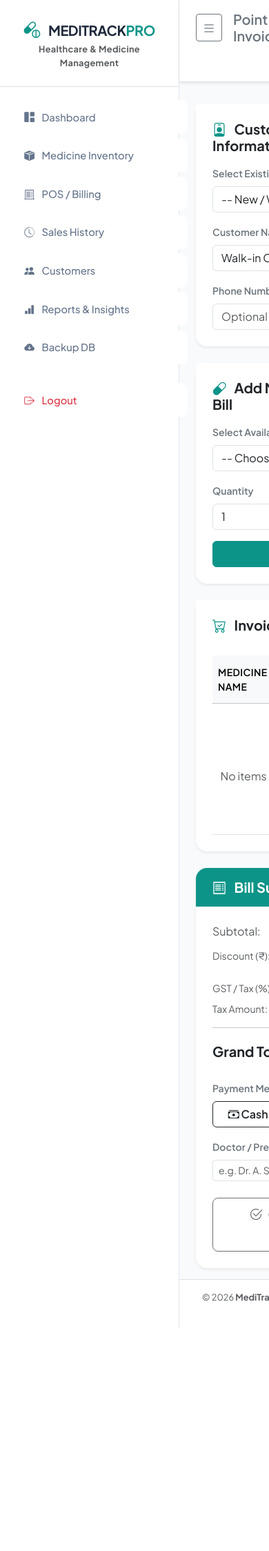
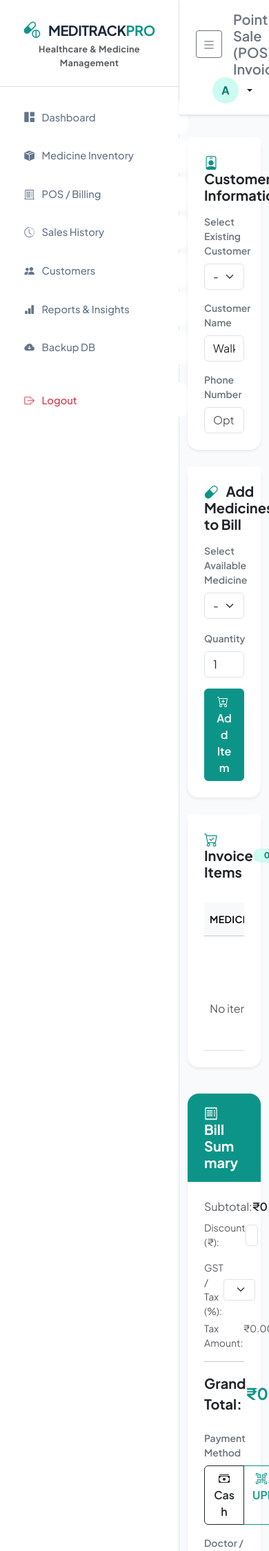
Before and after one commit to mahesh99kumar/MediTrack-Pro, a Flask app: template templates/billing.html in a window 390 px wide. Shown: the top 2248 px of the page at 69% size. Before the commit the page ends 1925 px from the top, so only its background shows below. Run offline with Flask 2, Linux system fonts and the light colour scheme; the template is opened without the code that fills it, so the values that code supplies are empty.

Commit message:
Fix mobile responsive layout

```diff
--- a/static/css/style.css
+++ b/static/css/style.css
@@ -180,3 +180,105 @@ body {
         width: 100% !important;
     }
 }
+
+
+/* ===== MediTrack Pro Mobile Responsive Fix ===== */
+
+html {
+    width: 100%;
+    max-width: 100%;
+    overflow-x: clip;
+}
+
+*,
+*::before,
+*::after {
+    box-sizing: border-box;
+}
+
+body {
+    width: 100%;
+    max-width: 100%;
+    margin: 0;
+    overflow-x: clip;
+}
+
+img,
+video,
+canvas,
+svg {
+    max-width: 100%;
+    height: auto;
+}
+
+input,
+select,
+textarea {
+    max-width: 100%;
+}
+
+#page-content-wrapper,
+main,
+.container,
+.container-fluid {
+    min-width: 0;
+    max-width: 100%;
+}
+
+.row > *,
+.card,
+.card-body {
+    min-width: 0;
+}
+
+.table-responsive {
+    width: 100%;
+    max-width: 100%;
+    overflow-x: auto;
+    -webkit-overflow-scrolling: touch;
+}
+
+@media (max-width: 767.98px) {
+    .container-fluid {
+        padding-left: 12px !important;
+        padding-right: 12px !important;
+    }
+
+    .row {
+        margin-left: -6px;
+        margin-right: -6px;
+    }
+
+    .row > * {
+        padding-left: 6px;
+        padding-right: 6px;
+    }
+
+    .card {
+        margin-bottom: 14px;
+    }
+
+    .card-body {
+        padding: 14px;
+    }
+
+    .table {
+        white-space: nowrap;
+    }
+
+    .btn {
+        max-width: 100%;
+        white-space: normal;
+    }
+
+    input,
+    select,
+    textarea {
+        min-width: 0;
+    }
+
+    #page-content-wrapper {
+        width: 100%;
+        min-width: 0;
+    }
+}
```
